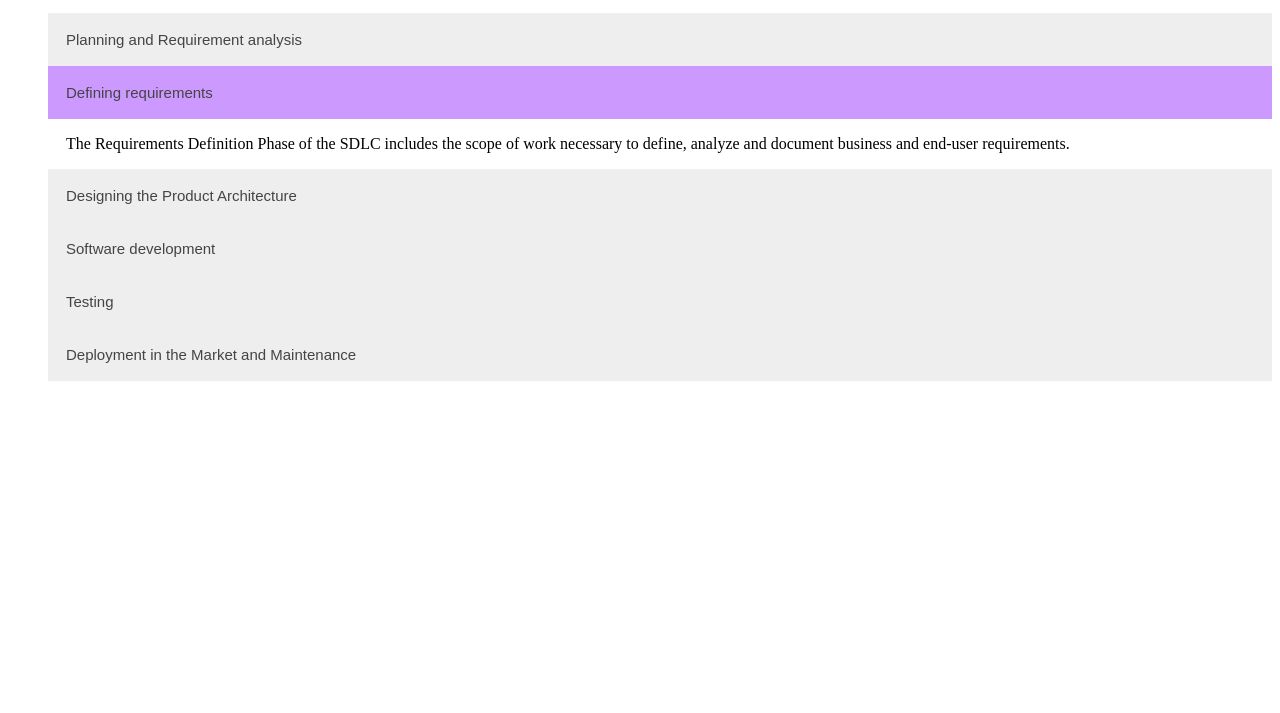
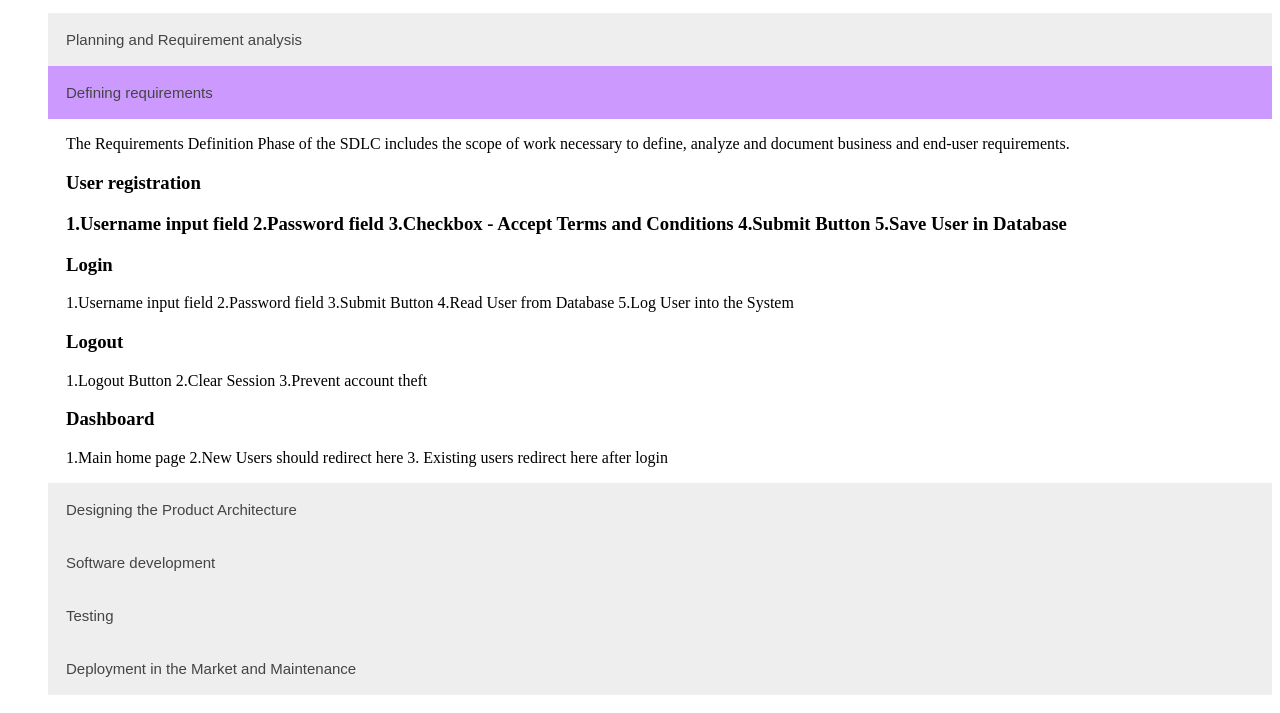
Before and after one commit to AlekseiTiora/SDLC-page, a plain HTML site: page index.html in a window 1280 px wide. Both pictures are taken after a click on the button "Defining requirements". Shown: the part 87-800 px from the top of the page. Drawn offline with Linux system fonts and the light colour scheme.

Commit message:
Update index.html

```diff
--- a/index.html
+++ b/index.html
@@ -13,12 +13,35 @@
 
     <button class="accordion">Defining requirements</button>
 <div class="panel">
-  <p>The Requirements Definition Phase of the SDLC includes the scope of work necessary to define, analyze and document business and end-user requirements.</p>
+  <p>The Requirements Definition Phase of the SDLC includes the scope of work necessary to define, analyze and document business and end-user requirements.
+    <h3>User registration<h3>
+  1.Username input field
+  2.Password field
+  3.Checkbox - Accept Terms and Conditions
+  4.Submit Button
+  5.Save User in Database
+      <h3>Login</h3>
+      1.Username input field
+      2.Password field
+      3.Submit Button
+      4.Read User from Database
+      5.Log User into the System
+      <h3>Logout</h3>
+      1.Logout Button
+      2.Clear Session
+      3.Prevent account theft
+      <h3>Dashboard</h3>
+      1.Main home page
+      2.New Users should redirect here
+      3. Existing users redirect here after login
+
+</p>
 </div>
 
     <button class="accordion">Designing the Product Architecture</button>
 <div class="panel">
-  <p>This often is called the design phase of the SDLC life cycle. ... A thoroughly designed approach has to define all the architectural modules of the product along with its communication and data flow representation with external third party software modules if used.</p>
+  <p>This often is called the design phase of the SDLC life cycle. ... A thoroughly designed approach has to define all the architectural modules of the product
+    along with its communication and data flow representation with external third party software modules if used.</p>
 </div>
 
 
```
